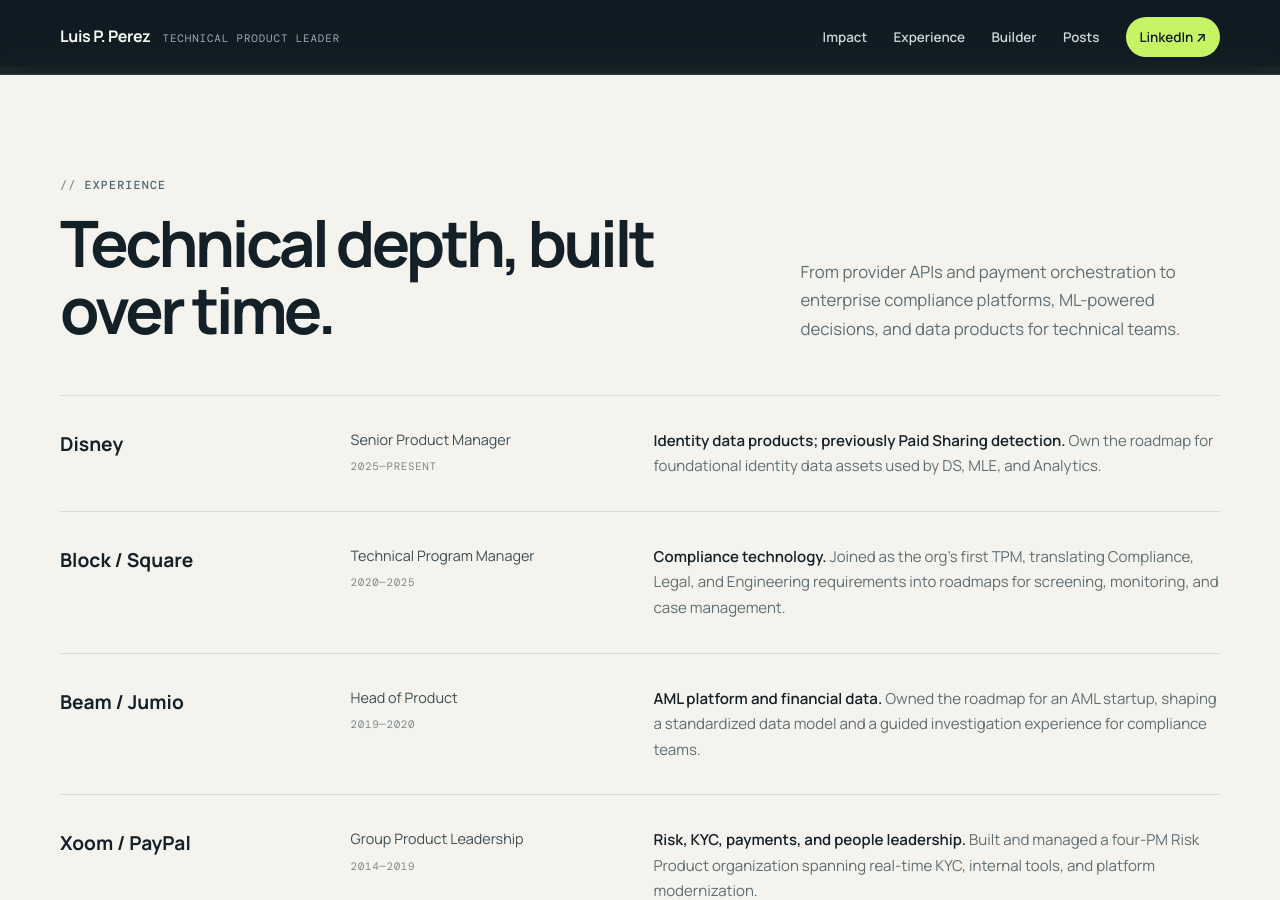
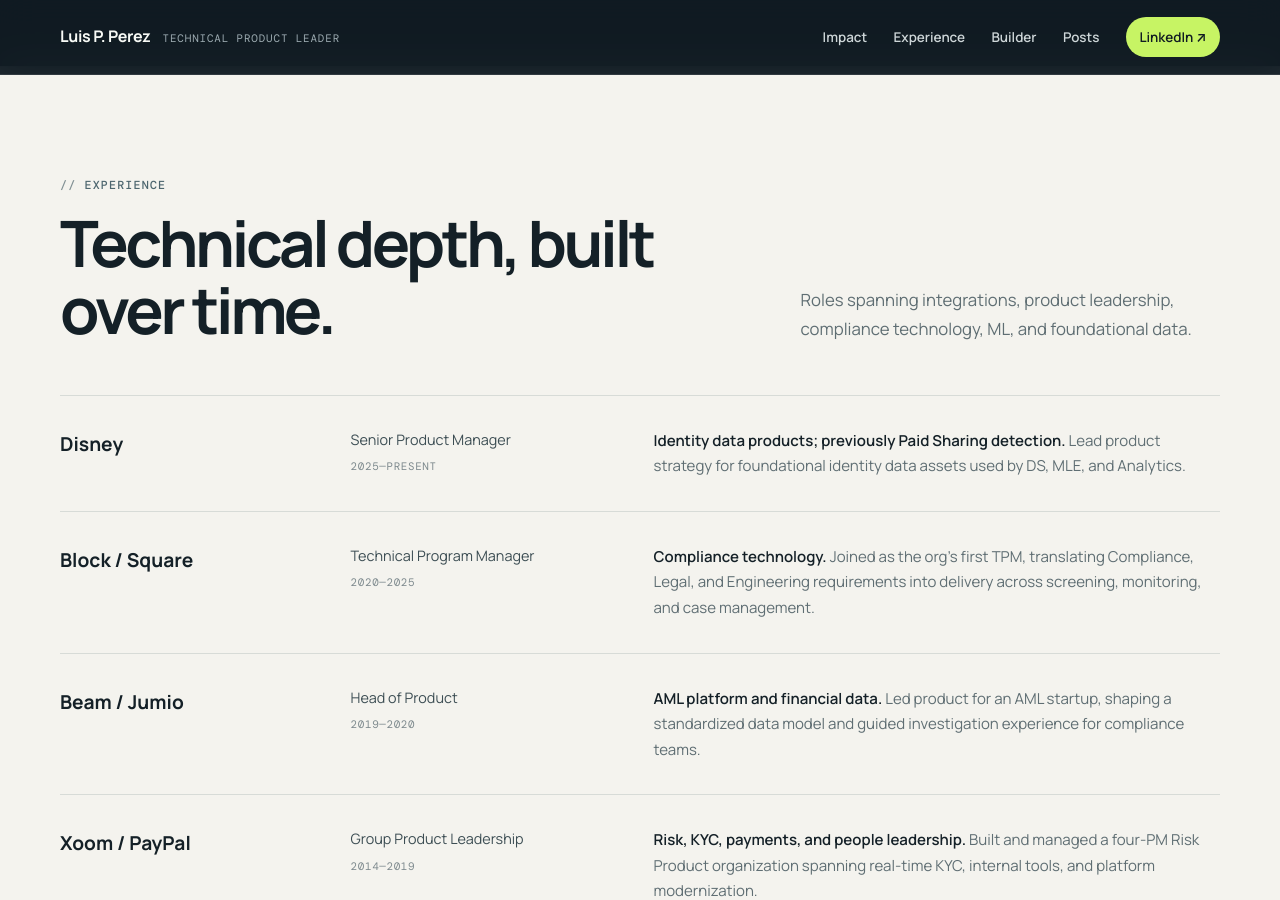
Before and after one commit to luispic2021/luispic2021, a Jekyll site: the page built from index.html, in a window 1280 px wide and 900 px high, scrolled down 2299 px. Built offline with Jekyll 4.4.1, drawn with Linux system fonts in a browser that asks for light colours; some of the changed text lies outside the part shown.

Commit message:
Polish homepage copy for clarity and confidence

```diff
--- a/index.html
+++ b/index.html
@@ -16,9 +16,9 @@
       <p class="hero-focus" aria-label="Areas of focus">
         <span>AI/ML</span><span>Data</span><span>Compliance &amp; Risk</span><span>Fintech</span>
       </p>
-      <p class="hero-deck">I turn complex, high-stakes domains into products and systems people can trust: real-time risk
-        decisioning, compliance platforms, ML detection, and foundational data products—now extending into GenAI and
-        agentic systems through context engineering.</p>
+      <p class="hero-deck">I turn complex, high-stakes domains into trusted products and systems—from real-time risk
+        decisioning and compliance platforms to ML detection and foundational data products. I’m now applying that
+        experience to GenAI and agentic systems.</p>
       <div class="button-row">
         <a class="button button-primary" href="#impact">Explore selected impact ↓</a>
         <a class="button button-secondary" href="{{ '/cv/' | relative_url }}">View detailed experience</a>
@@ -34,8 +34,7 @@
 <aside class="signal-strip" aria-label="Career highlights">
   <div class="shell signal-grid">
     <div class="signal"><strong>4 PMs</strong><span>Led a distributed product organization</span></div>
-    <div class="signal"><strong>Head of Product</strong><span>Owned the roadmap at an AML technology startup</span>
-    </div>
+    <div class="signal"><strong>Head of Product</strong><span>Led product at an AML technology startup</span></div>
     <div class="signal"><strong>ML in production</strong><span>Shipped a conversion-propensity model at
         Disney</span></div>
     <div class="signal"><strong>Builder</strong><span>Independent trading &amp; ML systems</span></div>
@@ -70,8 +69,7 @@
         <p class="eyebrow">Selected impact</p>
         <h2 id="impact-title">Evidence over adjectives.</h2>
       </div>
-      <p>Three examples of the product judgment, technical fluency, and cross-functional leadership I bring to
-        consequential systems.</p>
+      <p>Selected outcomes across risk decisioning, compliance automation, and ML.</p>
     </div>
 
     <div class="impact-grid">
@@ -107,28 +105,27 @@
         <p class="eyebrow">Experience</p>
         <h2 id="experience-title">Technical depth, built over time.</h2>
       </div>
-      <p>From provider APIs and payment orchestration to enterprise compliance platforms, ML-powered decisions, and data
-        products for technical teams.</p>
+      <p>Roles spanning integrations, product leadership, compliance technology, ML, and foundational data.</p>
     </div>
 
     <div class="experience-list">
       <article class="experience-row">
         <div class="experience-company">Disney</div>
         <div class="experience-role">Senior Product Manager<span>2025—Present</span></div>
-        <p><strong>Identity data products; previously Paid Sharing detection.</strong> Own the roadmap for foundational
+        <p><strong>Identity data products; previously Paid Sharing detection.</strong> Lead product strategy for foundational
           identity data assets used by DS, MLE, and Analytics.</p>
       </article>
       <article class="experience-row">
         <div class="experience-company">Block / Square</div>
         <div class="experience-role">Technical Program Manager<span>2020—2025</span></div>
         <p><strong>Compliance technology.</strong> Joined as the org’s first TPM, translating Compliance, Legal, and
-          Engineering requirements into roadmaps for screening, monitoring, and case management.</p>
+          Engineering requirements into delivery across screening, monitoring, and case management.</p>
       </article>
       <article class="experience-row">
         <div class="experience-company">Beam / Jumio</div>
         <div class="experience-role">Head of Product<span>2019—2020</span></div>
-        <p><strong>AML platform and financial data.</strong> Owned the roadmap for an AML startup, shaping a
-          standardized data model and a guided investigation experience for compliance teams.</p>
+        <p><strong>AML platform and financial data.</strong> Led product for an AML startup, shaping a standardized data
+          model and guided investigation experience for compliance teams.</p>
       </article>
       <article class="experience-row">
         <div class="experience-company">Xoom / PayPal</div>
@@ -172,9 +169,8 @@
           <li><strong>Working</strong>Snowflake</li>
           <li><strong>Working</strong>Datadog observability</li>
         </ul>
-        <p class="calibration">I’m building GenAI product leadership on ten years of decision-systems experience—formalized
-          through a Databricks context engineering certification and hands-on prototyping. In a field this new, very few
-          product leaders have a deep production track record yet; fewer still bring this much decisioning depth to it.</p>
+        <p class="calibration">I’m applying a decade of decision-systems experience to GenAI product development through
+          hands-on prototyping in context engineering and agentic systems.</p>
       </div>
       <aside class="technical-side">
         <h3>Context engineering</h3>
@@ -237,10 +233,9 @@
         <p class="eyebrow">Leadership</p>
         <h2 id="leadership-title">Products move when people align.</h2>
       </div>
-      <p>Hired, developed, and managed up to four Product Managers—including one promoted into people
-        management—while aligning Product, Engineering, Compliance, Legal, Operations, Data Science, MLE, and
-        Analytics around decisions where customer outcomes and risk collide. Also served as Head of Product, owning a
-        full company roadmap.</p>
+      <p>Built and led a four-PM organization, developed one PM into a people manager, and aligned Product, Engineering,
+        Compliance, Legal, Operations, Data Science, MLE, and Analytics around decisions where customer outcomes and
+        risk collide.</p>
     </div>
   </div>
 </section>
```
